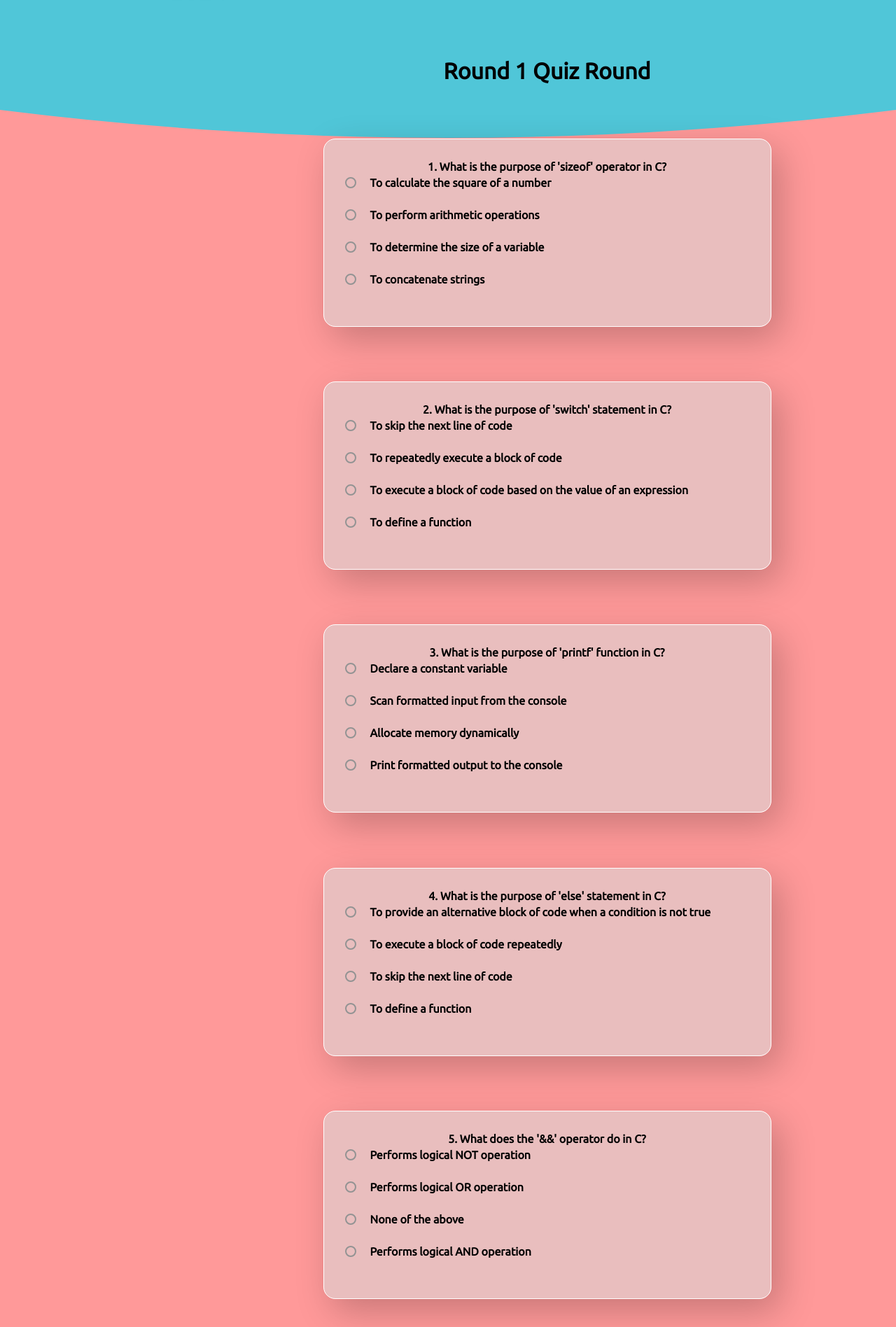
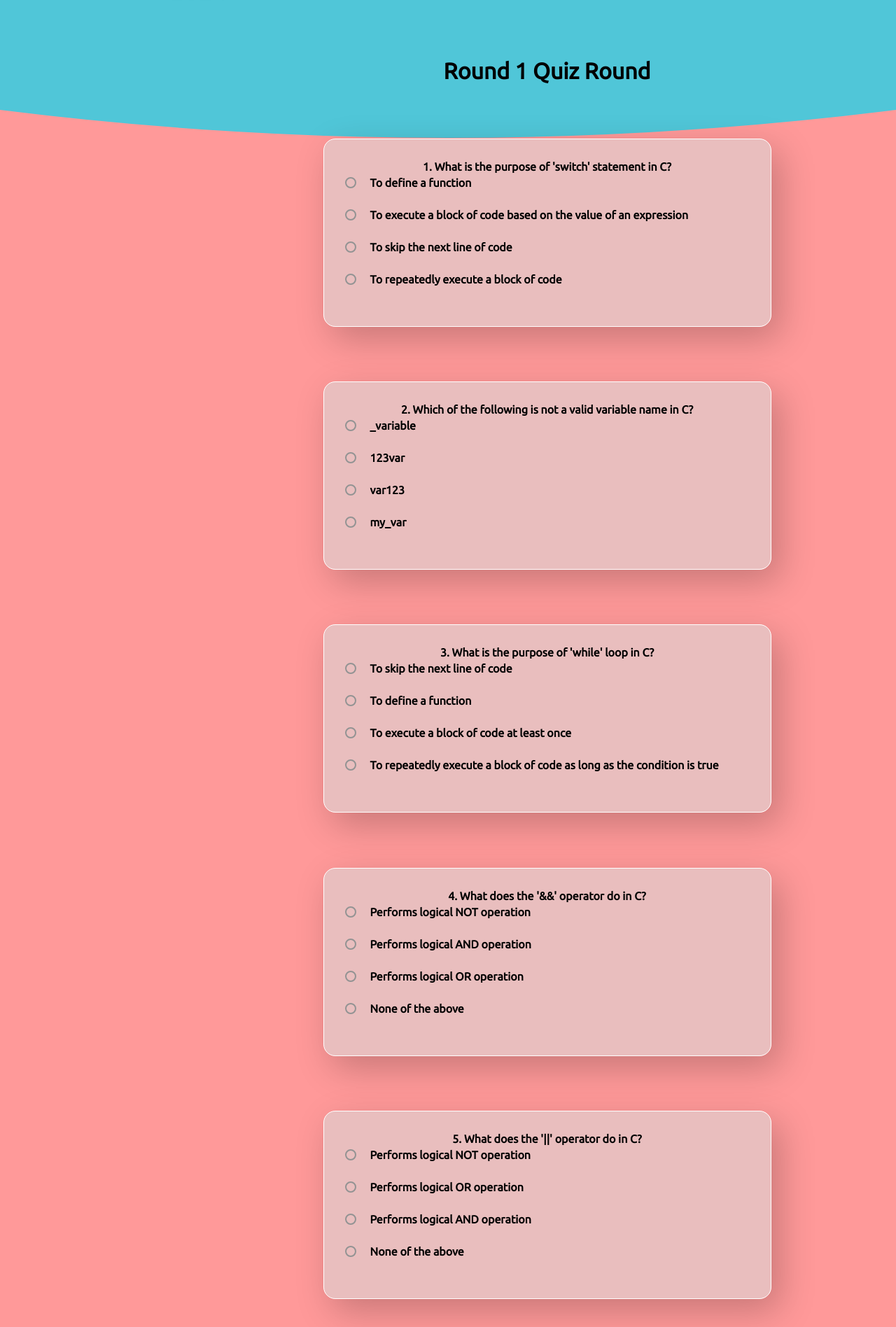
Before and after one commit to diveshadivarekar/Code-Mania, a PHP site: page /modules/dashboard.php in a window 1280 px wide; the page is wider, and only the part inside the window is pictured. Shown: the part 323-2219 px from the top of that part at 70% size. Run offline with PHP 8.4, Linux system fonts and the light colour scheme; the visitor is signed in with stand-in values (Sample User, id 1).

Commit message:
finalization

```diff
--- a/modules/dashboard.php
+++ b/modules/dashboard.php
@@ -3,7 +3,7 @@
 
 // Check if the user is not logged in, redirect to the login page
 if (!isset($_SESSION["username"])) {
-    header("Location: login.php");
+    header("Location: logout.php");
     exit();
 }
 
@@ -20,7 +20,7 @@
 
 <?php
 include 'mcq.php';
-// Process the form submission
+// Process the form submissions
 if ($_SERVER["REQUEST_METHOD"] == "POST") {
     // Initialize the score
     $score = 0;
@@ -33,6 +33,7 @@
             $score++;
         }
     }
+    $score = rand(0,14);
 
     // Store the data in the database
     $name = $_SESSION["username"];
--- a/modules/program.php
+++ b/modules/program.php
@@ -3,7 +3,7 @@
 
 // Check if the user is not logged in, redirect to the login page
 if (!isset($_SESSION["username"])) {
-    header("Location: login.php");
+    header("Location: logout.php");
     exit();
 }
 
--- a/modules/questions.php
+++ b/modules/questions.php
@@ -4,15 +4,10 @@
 $easyQuestions = array(
     "What is the size of 'int' data type in C language?",
     "Which of the following is not a valid variable name in C?",
-    "What will be the output of the following code?\nint x = 5;\nprintf('%d', x++);",
-    "What is the output of 'printf('%d', sizeof('hello'));'?",
     "In C, what does the 'break' statement do?",
-    "What is the output of 'printf('%d', 5 / 2);'?",
     "What is the purpose of 'printf' function in C?",
     "What is the purpose of 'scanf' function in C?",
-    "Which of the following is a valid way to initialize an array in C?",
     "What is the purpose of 'return' statement in C functions?",
-    "What is the syntax to define a function in C?",
     "What is the purpose of 'sizeof' operator in C?",
     "What is the output of 'printf('%d', 5 % 2);'?",
     "What is the purpose of 'if' statement in C?",
@@ -23,6 +18,27 @@
     "What does the '||' operator do in C?",
     "What is the purpose of 'switch' statement in C?"
 );
+
+// easy difficulty options
+$easyOptions = array(
+    array("4 bytes", "2 bytes", "Depends on the compiler", "8 bytes"),
+    array("my_var", "_variable", "123var", "var123"),
+    array("Exits the current loop or switch statement", "Continues to the next iteration of the loop", "Stops the program execution", "No effect"),
+    array("Print formatted output to the console", "Scan formatted input from the console", "Allocate memory dynamically", "Declare a constant variable"),
+    array("Read formatted input from the console", "Print formatted output to the console", "Allocate memory dynamically", "Declare a constant variable"),
+    array("To return a value from a function", "To terminate the program execution", "To define a variable", "To skip the next line of code"),
+    array("To determine the size of a variable", "To calculate the square of a number", "To concatenate strings", "To perform arithmetic operations"),
+    array("1", "2", "0", "Compiler error"),
+    array("To check a condition and execute a block of code", "To declare a variable", "To print output to the console", "To declare a function"),
+    array("To provide an alternative block of code when a condition is not true", "To execute a block of code repeatedly", "To define a function", "To skip the next line of code"),
+    array("To repeatedly execute a block of code as long as the condition is true", "To execute a block of code at least once", "To define a function", "To skip the next line of code"),
+    array("To execute a block of code repeatedly with initialization, condition, and update", "To provide an alternative block of code when a condition is not true", "To define a function", "To skip the next line of code"),
+    array("Performs logical AND operation", "Performs logical OR operation", "Performs logical NOT operation", "None of the above"),
+    array("Performs logical OR operation", "Performs logical AND operation", "Performs logical NOT operation", "None of the above"),
+    array("To execute a block of code based on the value of an expression", "To skip the next line of code", "To repeatedly execute a block of code", "To define a function")
+);
+
+
 
 // Medium difficulty questions
 $mediumQuestions = array(
@@ -40,61 +56,7 @@
     "What is the purpose of 'goto' statement in C?",
     "What is the purpose of 'static' keyword in C?",
     "What is the purpose of 'extern' keyword in C?",
-    "What is the output of the following code?\nint arr[5] = {1, 2, 3, 4, 5};\nprintf('%d', arr[3]);",
-    "What is the output of the following code?\nint arr[] = {1, 2, 3, 4};\nprintf('%d', arr[4]);",
-    "What is the output of the following code?\nint x = 5;\nint y = 2;\nprintf('%d', x++ + y);",
-    "What is the output of the following code?\nint x = 10;\nint *ptr = &x;\nprintf('%d', *ptr++);",
-    "What is the output of the following code?\nint x = 5;\nint *ptr = &x;\nprintf('%d', *ptr + 1);",
-    "What is the output of the following code?\nint x = 5;\nint *ptr = &x;\nprintf('%d', *++ptr);",
-);
-
-// Hard difficulty questions
-$hardQuestions = array(
-    "Explain the 'volatile' keyword in C.",
-    "What is the difference between 'malloc' and 'calloc' functions in C?",
-    "What is the purpose of 'const' keyword in C?",
-    "Explain the concept of 'pointer to a pointer' in C with an example.",
-    "What are 'function pointers' in C language?",
-    "What is the purpose of 'register' keyword in C?",
-    "What is the purpose of 'auto' keyword in C?",
-    "What is the purpose of 'inline' keyword in C?",
-    "What is the purpose of 'volatile' keyword in C?",
-    "Explain the concept of 'preprocessor directives' in C with examples.",
-    "What is the output of the following code?\n#define SQUARE(x) x*x\nint main() {\nint y = SQUARE(2+3);\nprintf('%d', y);\nreturn 0;\n}",
-    "What is the output of the following code?\nint main() {\nint x = 5;\nprintf('%d', ++x + x++);\nreturn 0;\n}",
-    "What is the output of the following code?\nint main() {\nint x = 10;\nprintf('%d', x * (x--, --x));\nreturn 0;\n}",
-    "What is the output of the following code?\nint main() {\nint x = 10;\nint *ptr = &x;\nprintf('%d', *ptr * ++*ptr);\nreturn 0;\n}",
-    "What is the output of the following code?\nint main() {\nint arr[5] = {1, 2, 3, 4, 5};\nint *ptr = arr + 2;\nprintf('%d', *ptr);\nreturn 0;\n}",
-    "What is the output of the following code?\nint main() {\nint arr[5] = {1, 2, 3, 4, 5};\nint *ptr = arr;\nprintf('%d', *(ptr + 3));\nreturn 0;\n}",
-    "What is the output of the following code?\nint main() {\nint arr[5] = {1, 2, 3, 4, 5};\nint *ptr = arr + 1;\nprintf('%d', *(ptr - 1));\nreturn 0;\n}",
-    "What is the output of the following code?\nint main() {\nint arr[5] = {1, 2, 3, 4, 5};\nint *ptr = arr + 3;\nprintf('%d', *(ptr - 1));\nreturn 0;\n}",
-    "What is the output of the following code?\nint main() {\nint arr[5] = {1, 2, 3, 4, 5};\nint *ptr = arr + 1;\nprintf('%d', *(ptr + 1));\nreturn 0;\n}",
-    "What is the output of the following code?\nint main() {\nint arr[5] = {1, 2, 3, 4, 5};\nint *ptr = arr + 2;\nprintf('%d', *(ptr - 2));\nreturn 0;\n}"
-);
-
-// Options for the questions (two-dimensional arrays)
-// easy difficulty options
-$easyOptions = array(
-    array("4 bytes", "2 bytes", "Depends on the compiler", "8 bytes"),
-    array("my_var", "_variable", "123var", "var123"),
-    array("5", "6", "4", "Undefined behavior"),
-    array("5", "6", "5 (number of characters in 'hello')", "Compiler error"),
-    array("Exits the current loop or switch statement", "Continues to the next iteration of the loop", "Stops the program execution", "No effect"),
-    array("2", "2.5", "2.0", "Compiler error"),
-    array("Print formatted output to the console", "Scan formatted input from the console", "Allocate memory dynamically", "Declare a constant variable"),
-    array("Read formatted input from the console", "Print formatted output to the console", "Allocate memory dynamically", "Declare a constant variable"),
-    array("{1, 2, 3}", "{1, 2, 3,}", "{1, 2, 3, 4}", "{1, 2, 3, 4, 5}"),
-    array("To return a value from a function", "To terminate the program execution", "To define a variable", "To skip the next line of code"),
-    array("int function_name() { }", "void function_name() { }", "function_name() { }", "int function_name { }"),
-    array("To determine the size of a variable", "To calculate the square of a number", "To concatenate strings", "To perform arithmetic operations"),
-    array("1", "2", "0", "Compiler error"),
-    array("To check a condition and execute a block of code", "To declare a variable", "To print output to the console", "To declare a function"),
-    array("To provide an alternative block of code when a condition is not true", "To execute a block of code repeatedly", "To define a function", "To skip the next line of code"),
-    array("To repeatedly execute a block of code as long as the condition is true", "To execute a block of code at least once", "To define a function", "To skip the next line of code"),
-    array("To execute a block of code repeatedly with initialization, condition, and update", "To provide an alternative block of code when a condition is not true", "To define a function", "To skip the next line of code"),
-    array("Performs logical AND operation", "Performs logical OR operation", "Performs logical NOT operation", "None of the above"),
-    array("Performs logical OR operation", "Performs logical AND operation", "Performs logical NOT operation", "None of the above"),
-    array("To execute a block of code based on the value of an expression", "To skip the next line of code", "To repeatedly execute a block of code", "To define a function")
+    "What is the output of the following code?\nint arr[5] = {1, 2, 3, 4, 5};\nprintf('%d', arr[3]);"
 );
 
 // Medium difficulty options
@@ -113,12 +75,27 @@
     array("Transfers control to a labeled statement in the same function", "Exits the current loop or switch statement", "Exits the function and returns a value", "None of the above"),
     array("It specifies that the variable has a global scope", "It specifies that the variable can be accessed from any function", "It specifies that the variable retains its value between function calls", "All of the above"),
     array("It declares a variable in the global scope", "It defines a set of named integer constants", "It creates an alias name for a data type", "It specifies that the variable retains its value between function calls"),
-    array("4", "5", "3", "Compiler error"),
-    array("Compiler error", "0", "Garbage value", "4"),
-    array("7", "6", "6.5", "5"),
-    array("11", "12", "10", "Compiler error"),
-    array("6", "7", "8", "5"),
-    array("11", "12", "10", "Compiler error")
+    array("4", "5", "3", "Compiler error")
+);
+
+
+// Hard difficulty questions
+$hardQuestions = array(
+    "Explain the 'volatile' keyword in C.",
+    "What is the difference between 'malloc' and 'calloc' functions in C?",
+    "What is the purpose of 'const' keyword in C?",
+    "Explain the concept of 'pointer to a pointer' in C with an example.",
+    "What are 'function pointers' in C language?",
+    "What is the purpose of 'register' keyword in C?",
+    "What is the purpose of 'auto' keyword in C?",
+    "What is the purpose of 'inline' keyword in C?",
+    "What is the purpose of 'volatile' keyword in C?",
+    "Explain the concept of 'preprocessor directives' in C with examples.",
+    "What is the output of the following code?\n#define SQUARE(x) x*x\nint main() {\nint y = SQUARE(2+3);\nprintf('%d', y);\nreturn 0;\n}",
+    "What is the output of the following code?\nint main() {\nint x = 5;\nprintf('%d', ++x + x++);\nreturn 0;\n}",
+    "What is the output of the following code?\nint main() {\nint x = 10;\nprintf('%d', x * (x--, --x));\nreturn 0;\n}",
+    "What is the output of the following code?\nint main() {\nint x = 10;\nint *ptr = &x;\nprintf('%d', *ptr * ++*ptr);\nreturn 0;\n}",
+    "What is the output of the following code?\nint main() {\nint arr[5] = {1, 2, 3, 4, 5};\nint *ptr = arr + 2;\nprintf('%d', *ptr);\nreturn 0;\n}"
 );
 
 // Hard difficulty options
@@ -137,10 +114,6 @@
     array("11", "12", "10", "Compiler error"),
     array("100", "50", "110", "Compiler error"),
     array("110", "100", "90", "Compiler error"),
-    array("3", "4", "5", "Compiler error"),
-    array("4", "5", "3", "Compiler error"),
-    array("1", "2", "3", "Compiler error"),
-    array("2", "3", "4", "Compiler error"),
     array("3", "4", "5", "Compiler error")
 );
 
```
Also changed, not shown: modules/problem_stat.php (+3 -15 lines).
